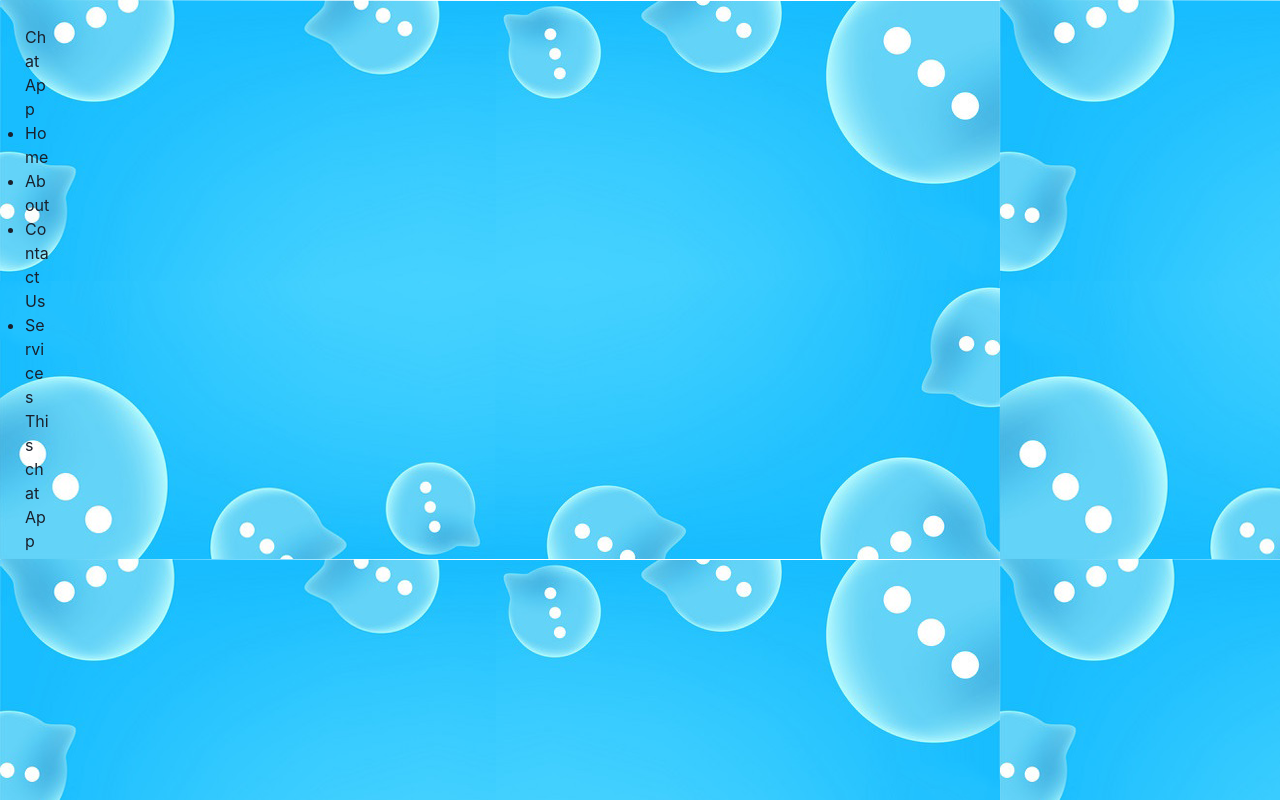
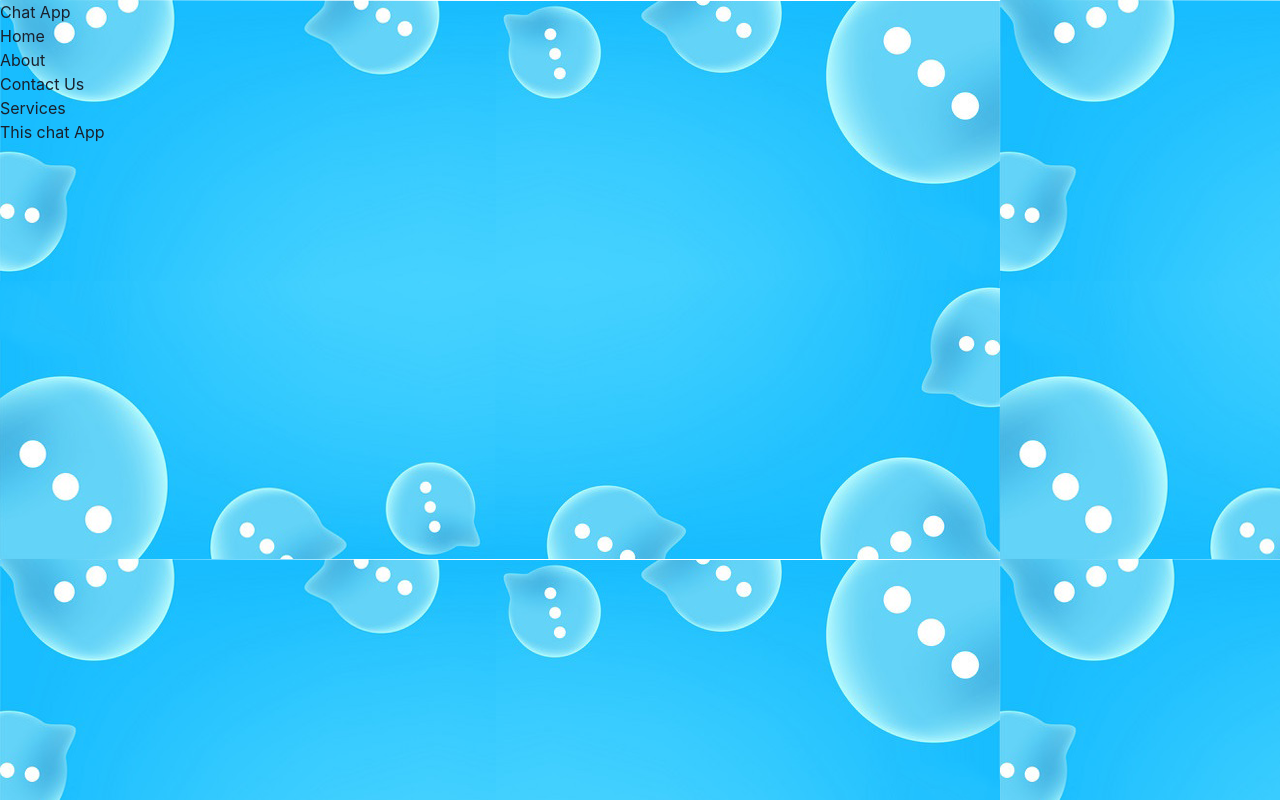
Before and after one commit to bk408/talk-a-tive, a React (Create React App) app in the folder frontend/: page /body in a window 1280 px wide. Built offline with nearby package versions, Linux system fonts and the light colour scheme.

Commit message:
ui updated

```diff
--- a/frontend/src/App.css
+++ b/frontend/src/App.css
@@ -6,8 +6,3 @@
   background-image: url("./background.png");
 
 }
-
-.container{
-  margin: 25px;
-  width: 25px;
-}
```
